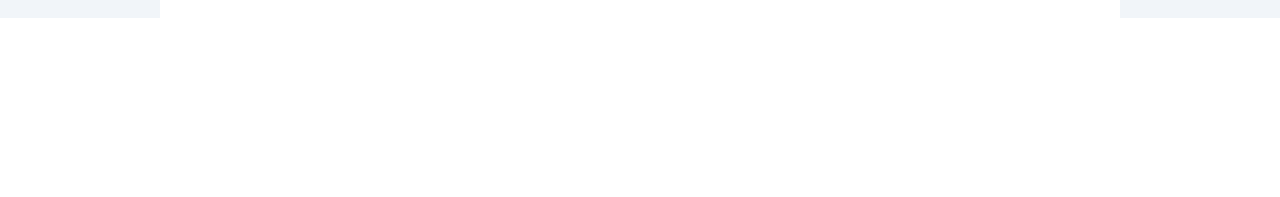
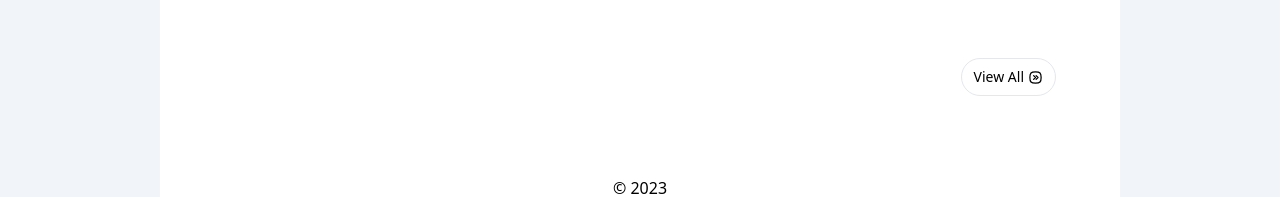
Before and after one commit to devCabey/ecommerce-assessment, a React (Create React App) app in the folder client/: page / in a window 1280 px wide. Shown: the part 992-1189 px from the top of the page. Before the commit the page ends 1010 px from the top, so only its background shows below. Built offline with nearby package versions, Linux system fonts and the light colour scheme.

Commit message:
view all button added to home page

```diff
--- a/client/src/App.tsx
+++ b/client/src/App.tsx
@@ -36,6 +36,7 @@ function App() {
   return (
 		<Layout>
   		<RouterProvider router={router}/>
+			<div className='flex justify-center items-center'>&copy; 2023 </div>
 		</Layout>
 
   );
--- a/client/src/layout/layout.tsx
+++ b/client/src/layout/layout.tsx
@@ -10,7 +10,7 @@ const Layout: React.FC<LayoutProps>=({children}) =>{
   return (
   <div className='w-screen bg-slate-100'>
     <Navbar/>
-    <div className='w-3/4 m-auto mt-5 bg-white '>
+    <div className='w-3/4 m-auto mt-5 bg-white'>
     {children}
     </div>
   </div>
--- a/client/src/pages/homeView.tsx
+++ b/client/src/pages/homeView.tsx
@@ -1,5 +1,6 @@
 import React from 'react'
 import ProductItem from '../components/productItem'
+import {TbSquareRoundedChevronsRight} from 'react-icons/tb'
 
 interface HomeViewProps {
 
@@ -23,6 +24,9 @@ const HomeView: React.FC<HomeViewProps>=() =>{
         <ProductItem/>
         <ProductItem/>
     </div>
+    <div className='w-full flex justify-end items-center px-16 mt-10 mb-20'>
+      <h3 className='px-3 py-2 border cursor-pointer rounded-full text-sm hover:border-green-300 hover:text-green-300 flex items-center justify-center gap-1'>View All <TbSquareRoundedChevronsRight size={15}/> </h3>
+    </div>
     </>
   )
 }
```
